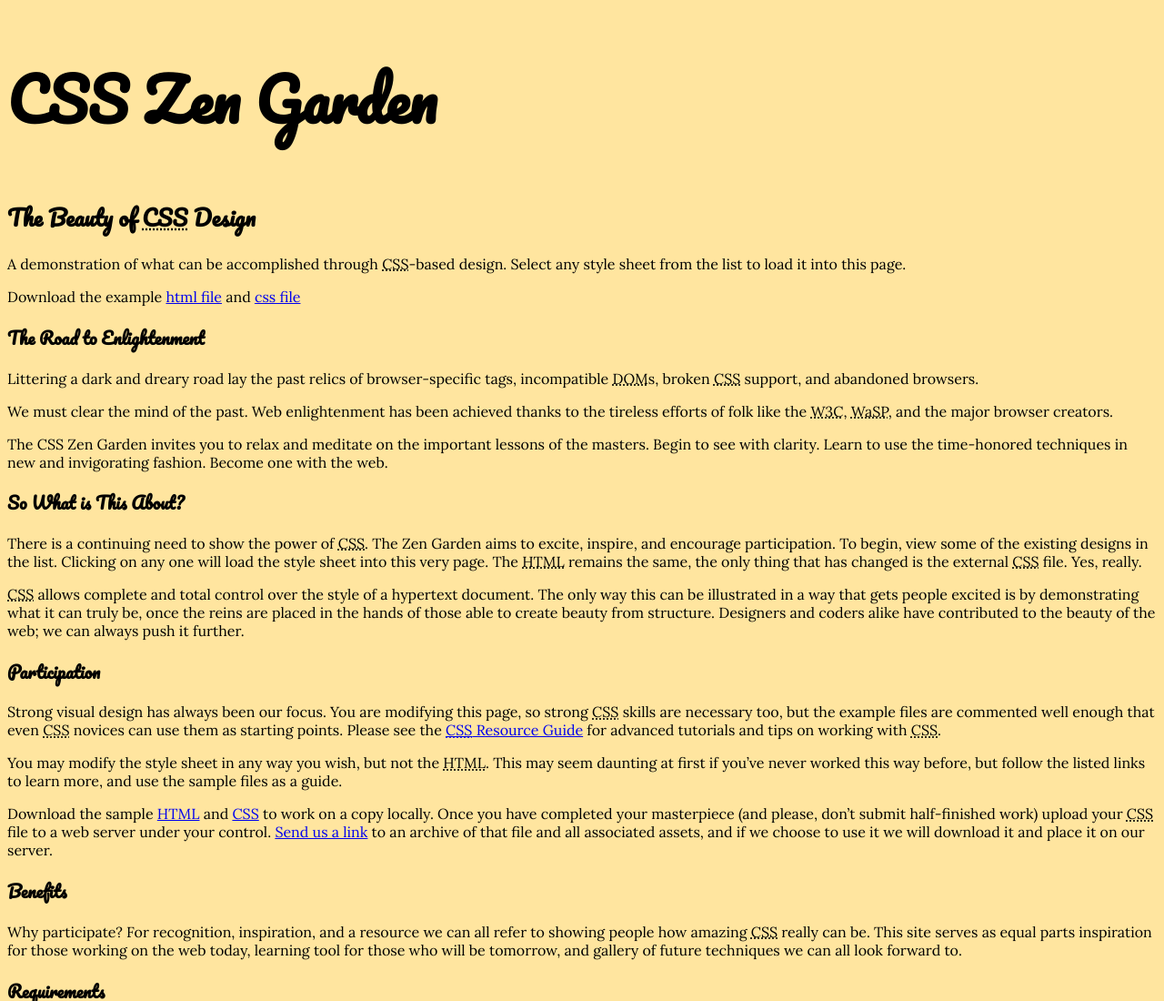
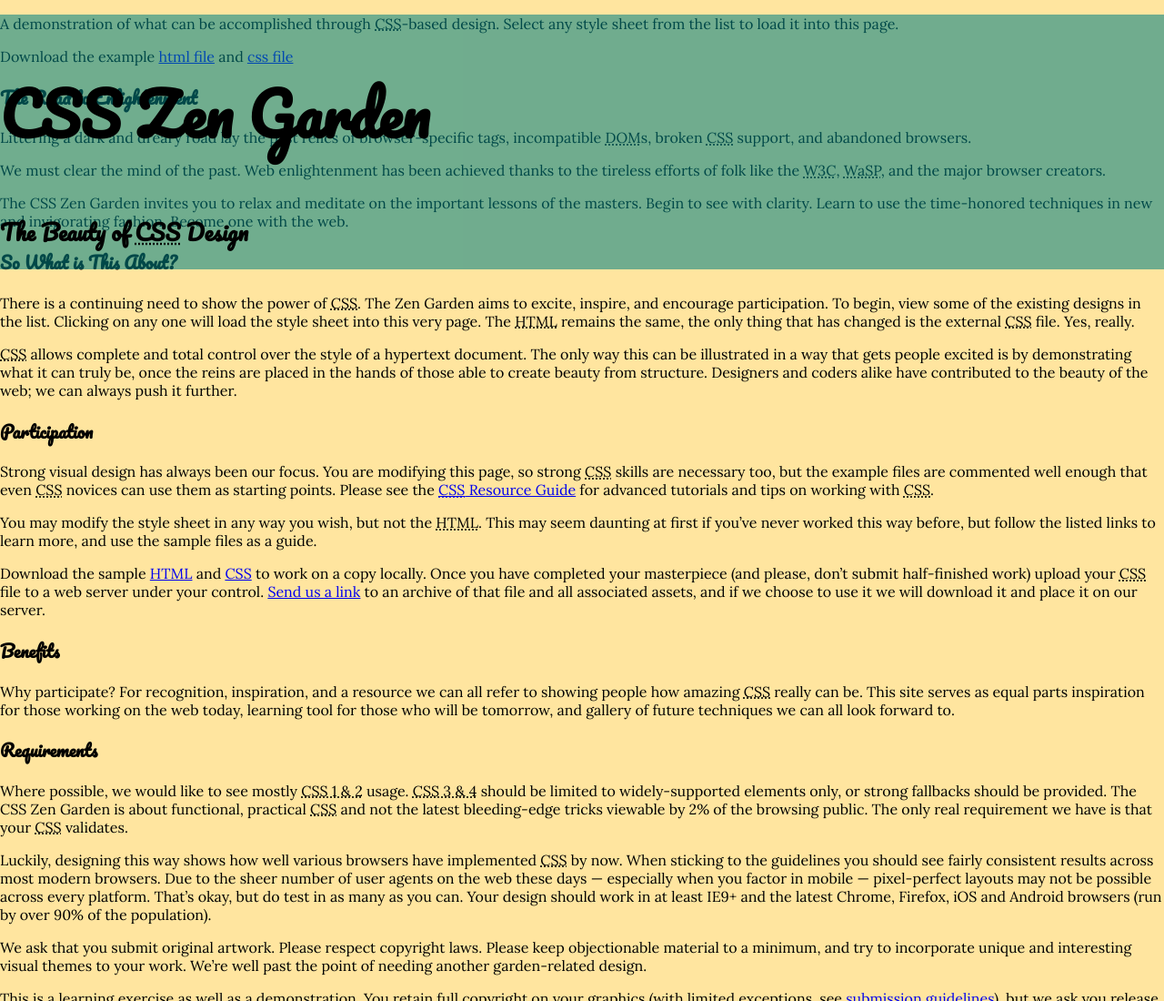
Before and after one commit to ewuweblab/css-zen-garden, a plain HTML site: page index.html in a window 1280 px wide. Shown: the top 1100 px of the page at 91% size. Drawn offline with Linux system fonts and the light colour scheme.

Commit message:
Fixed Header

```diff
--- a/style.css
+++ b/style.css
@@ -5,6 +5,7 @@
 body {
     background: #ffe59f;
     font-family: 'Lora', serif;
+    margin: 0;
 }
 
 /* Typography */
@@ -20,3 +21,10 @@ h1 {
 h2 {
     font: 2em;
 }
+
+/* Positioning */
+header {
+    background: rgba(0, 128, 128, 0.56);
+    position: fixed;
+    width: 100%;
+}
```
